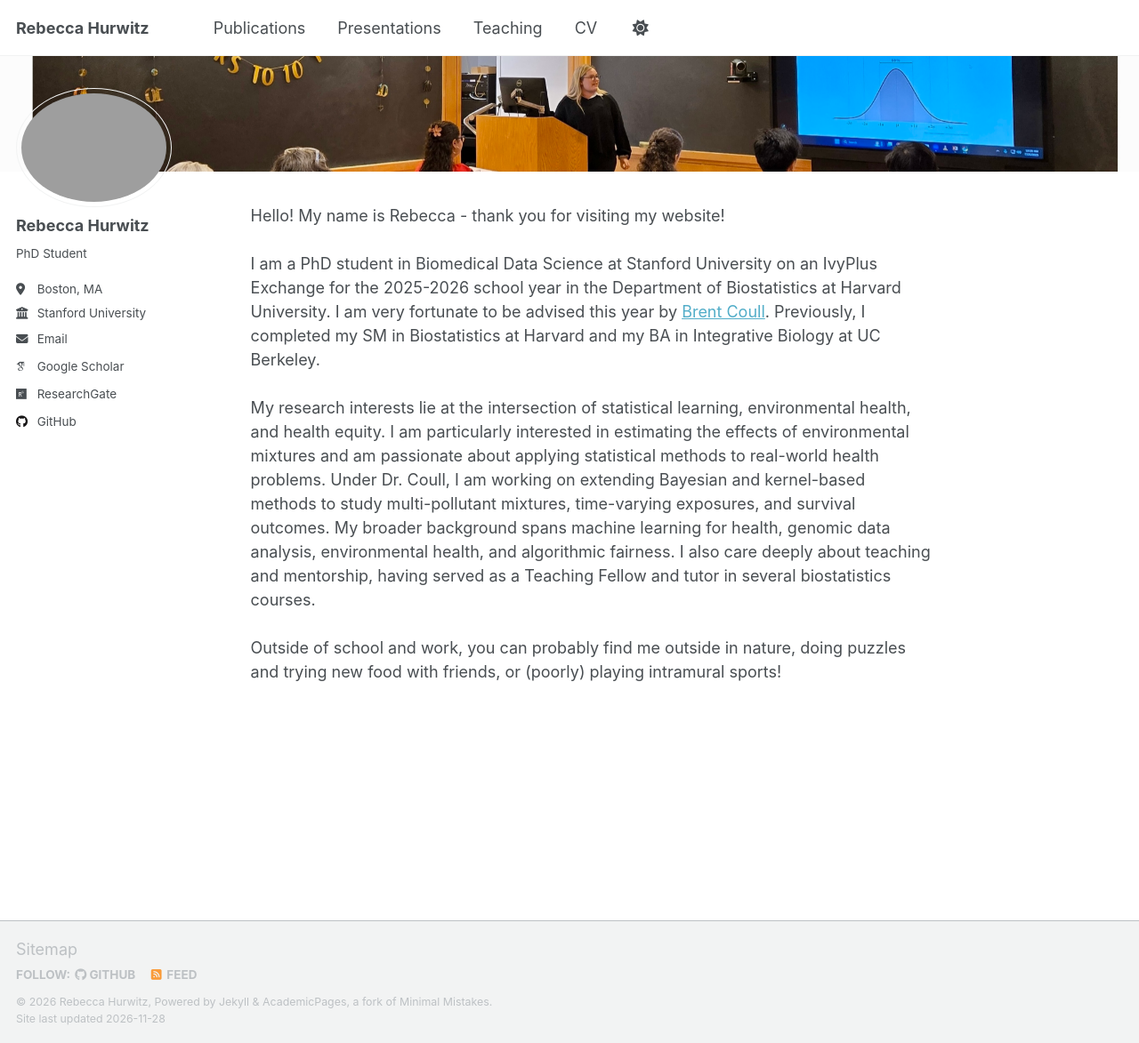
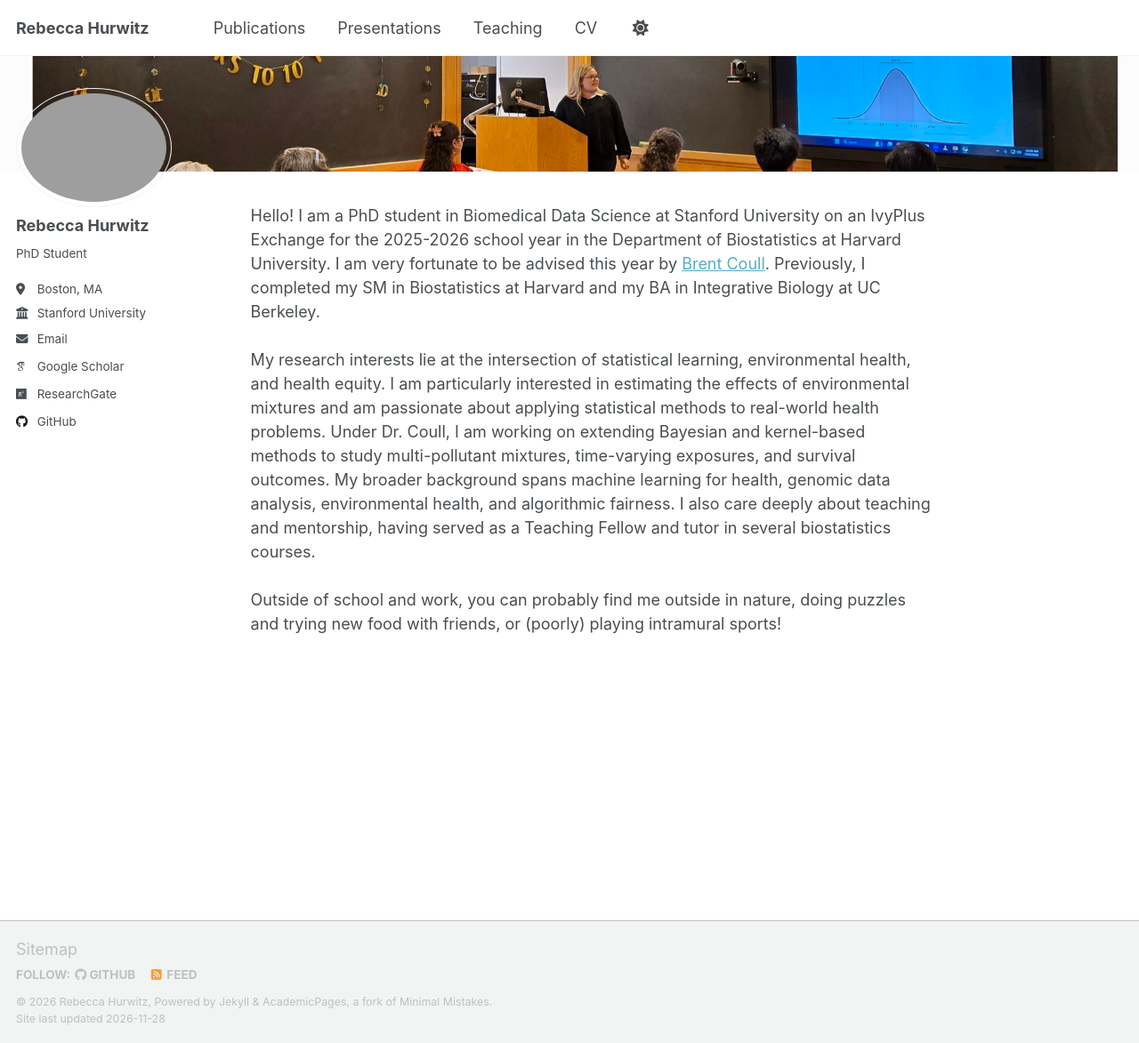
Before and after one commit to rebeccahurwitz/rebeccahurwitz.github.io, a Jekyll site: the page built from _pages/about.md, in a window 1280 px wide and 1173 px high. Shown: the whole window at 89% size. Built offline with Jekyll 4.4.1, drawn with Linux system fonts in a browser that asks for light colours; some web fonts are replaced; a script that is not in the unit is left out.

Commit message:
Update about.md

```diff
--- a/_pages/about.md
+++ b/_pages/about.md
@@ -9,9 +9,7 @@ header:
   overlay_image: teaching_banner.jpg
 ---
 
-Hello! My name is Rebecca - thank you for visiting my website!
-<br><br>
-I am a PhD student in Biomedical Data Science at Stanford University on an IvyPlus Exchange for the 2025-2026 school year in the Department of Biostatistics at Harvard University. I am very fortunate to be advised this year by <a href="https://hsph.harvard.edu/profile/brent-coull/">Brent Coull</a>. Previously, I completed my SM in Biostatistics at Harvard and my BA in Integrative Biology at UC Berkeley.
+Hello! I am a PhD student in Biomedical Data Science at Stanford University on an IvyPlus Exchange for the 2025-2026 school year in the Department of Biostatistics at Harvard University. I am very fortunate to be advised this year by <a href="https://hsph.harvard.edu/profile/brent-coull/">Brent Coull</a>. Previously, I completed my SM in Biostatistics at Harvard and my BA in Integrative Biology at UC Berkeley.
 <br><br>
 My research interests lie at the intersection of statistical learning, environmental health, and health equity. I am particularly interested in estimating the effects of environmental mixtures and am passionate about applying statistical methods to real-world health problems. Under Dr. Coull, I am working on extending Bayesian and kernel-based methods to study multi-pollutant mixtures, time-varying exposures, and survival outcomes. My broader background spans machine learning for health, genomic data analysis, environmental health, and algorithmic fairness. I also care deeply about teaching and mentorship, having served as a Teaching Fellow and tutor in several biostatistics courses.
 <br><br>
```
